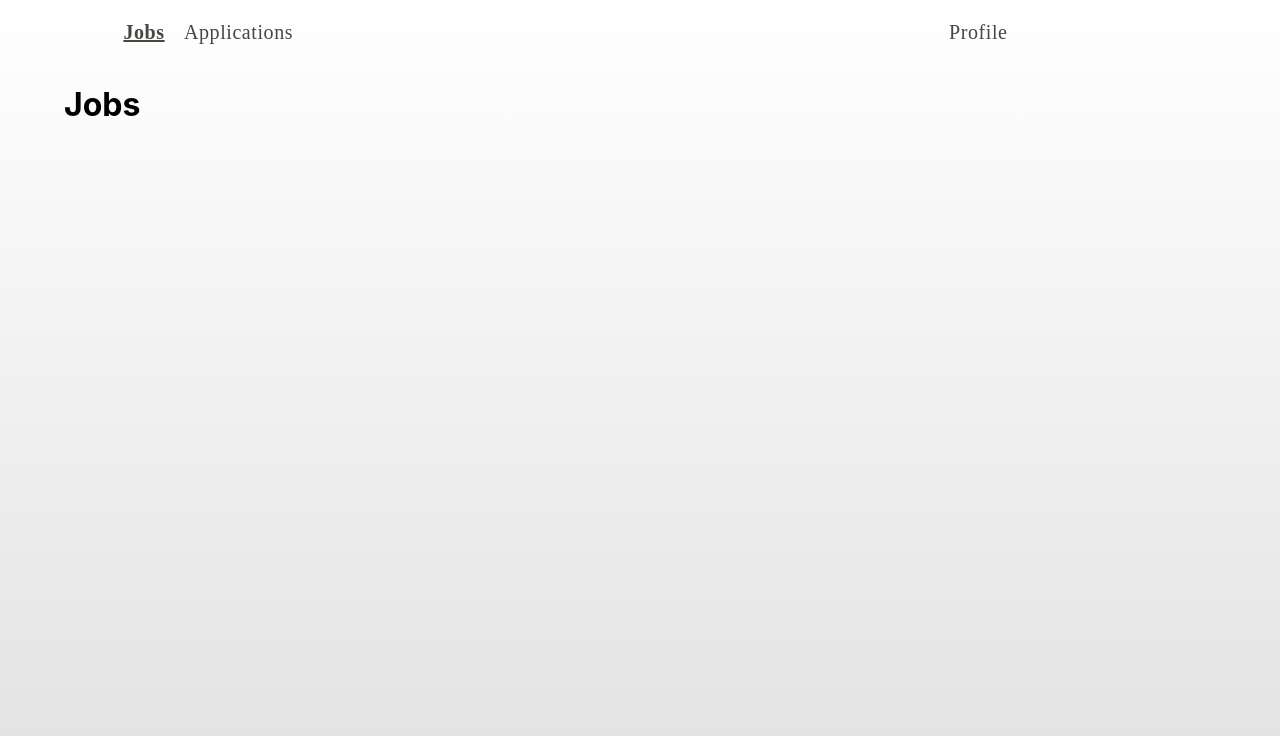
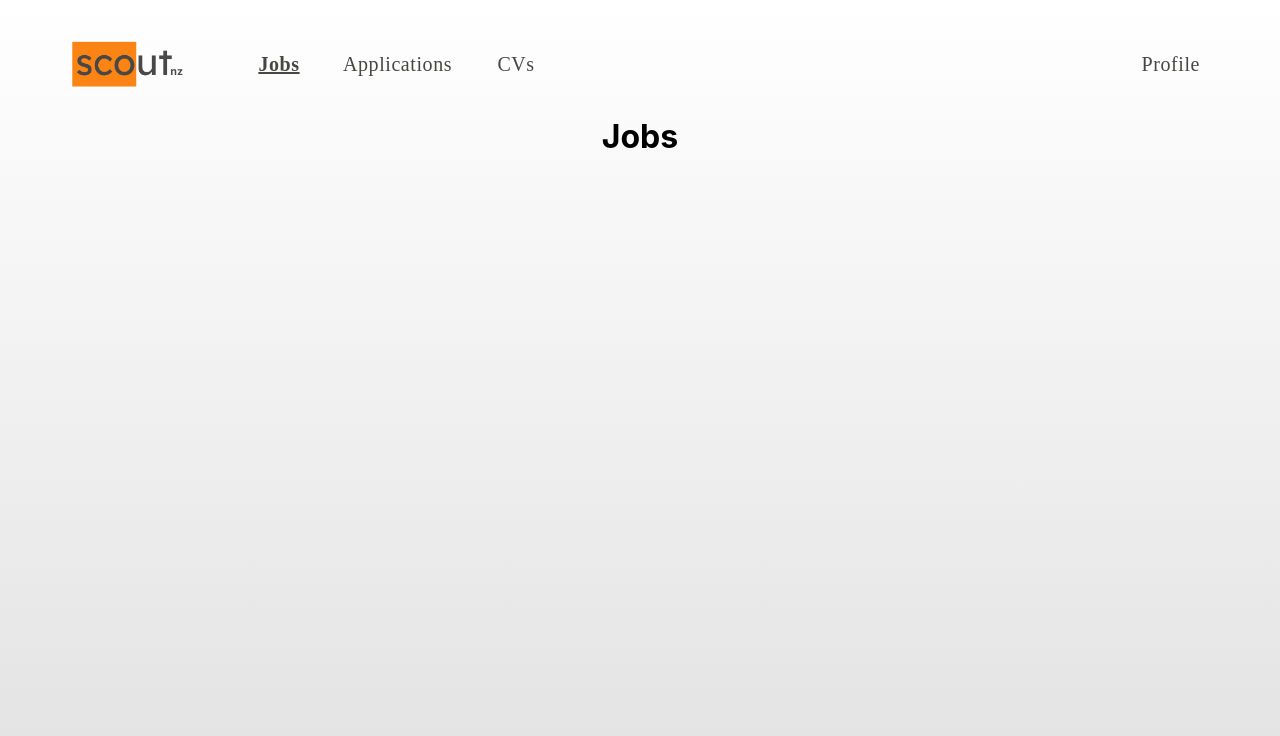
Before and after one commit to SGTkiwi/frontend, a React (Create React App) app: page / in a window 1280 px wide. Shown: the top 736 px of the page. Built offline with nearby package versions, Linux system fonts and the light colour scheme.

Commit message:
[refactor] changed the spacing and added logo

```diff
--- a/src/App.css
+++ b/src/App.css
@@ -25,7 +25,7 @@
 }
 /* App.css */
 .website-container {
-  width: 1440px;
+  width: 1920px;
   height: 1024px;
   margin: 0 auto; /* Center the container horizontally on the page */
   overflow: hidden; /* Optional: Hide content overflowing the fixed size */
--- a/src/App.js
+++ b/src/App.js
@@ -11,32 +11,27 @@ import Application from "./components/applicationpage/Application";
 import Profile from "./components/profilepage/Profile";
 import { AppBar, Button, Container, Toolbar } from "@mui/material";
 import { useState } from "react";
+import Logo from "./resources/images/LogoNavBar";
+import CV from "./components/cvpage/cv";
 
 function App() {
-  const [selectedButton, setSelectedButton] = useState(false);
-
-  const handleButton = () => {
-    setSelectedButton((prevButton) => !prevButton);
-  };
   const location = useLocation();
 
   const isButtonActive = (path) => {
     return location.pathname === path;
   };
-  const selectedLinkStyles = {
-    fontWeight: "bold", // Make text bold
-    textDecoration: "underline", // Underline text
-  };
+
   return (
-    <Container className="website-container">
+    <Container maxWidth={false} className="website-container" sx={{maxWidth:1440}}>
       <AppBar
         position="static"
-        sx={{ background: "transparent", boxShadow: "none" }}
+        sx={{ background: "transparent", boxShadow: "none", paddingTop: 4, margin: "0 auto",}}
       >
-        <Container>
+        <Container maxWidth={false}>
           <Toolbar>
+            <Logo />
             <Button
-              sx={{ textTransform:"none",fontSize:20, fontFamily:"Poppins", color: "#484640" }}
+              sx={{ ml:8,textTransform:"none",fontSize:20, fontFamily:"Poppins", color: "#484640" }}
               component={NavLink}
               to="/"
               className={isButtonActive("/") ? "selected-link" : ""}
@@ -44,7 +39,7 @@ function App() {
               Jobs
             </Button>
             <Button
-              sx={{ textTransform:"none", fontSize: 20, fontFamily: "Poppins", color: "#484640" }}
+              sx={{ ml:3,textTransform:"none", fontSize: 20, fontFamily: "Poppins", color: "#484640" }}
               component={NavLink}
               to="/application"
               className={isButtonActive("/application") ? "selected-link" : ""}
@@ -52,7 +47,16 @@ function App() {
               Applications
             </Button>
             <Button
-              sx={{ textTransform:"none", ml:80, fontSize: 20, fontFamily: "Poppins", color: "#484640" }}
+              sx={{ ml:3,textTransform:"none", fontSize: 20, fontFamily: "Poppins", color: "#484640" }}
+              component={NavLink}
+              to="/cv"
+              className={isButtonActive("/cv") ? "selected-link" : ""}
+
+            >
+              CVs
+            </Button>
+            <Button
+              sx={{ textTransform:"none", marginLeft:"auto", fontSize: 20, fontFamily: "Poppins", color: "#484640" }}
               component={NavLink}
               to="/profile"
               className={isButtonActive("/profile") ? "selected-link" : ""}
@@ -66,6 +70,7 @@ function App() {
         <Route path="/" element={<Jobs />} />
         <Route path="/application" element={<Application />} />
         <Route path="/profile" element={<Profile />} />
+        <Route path="/cv" element={<CV/>} />
       </Routes>
     </Container>
   );
--- a/src/components/applicationpage/Application.js
+++ b/src/components/applicationpage/Application.js
@@ -1,7 +1,7 @@
 const Application = () => {
   return (
     <>
-      <h1>Application</h1>
+      <h1 style={{ textAlign: "center" }}>Application</h1>
     </>
   );
 }
--- /dev/null
+++ b/src/components/cvpage/cv.js
@@ -0,0 +1,9 @@
+const CV = () => {
+  return (
+    <>
+      <h1 style={{ textAlign: "center" }}>CV</h1>
+    </>
+  );
+}
+
+export default CV;
--- a/src/components/jobpage/Jobs.js
+++ b/src/components/jobpage/Jobs.js
@@ -1,7 +1,7 @@
 const Jobs = () => {
   return (
     <>
-      <h1>Jobs</h1>
+      <h1 style={{ textAlign: "center" }}>Jobs</h1>
     </>
   );
 }
--- a/src/components/profilepage/Profile.js
+++ b/src/components/profilepage/Profile.js
@@ -1,7 +1,7 @@
 const Profile = () => {
   return (
     <>
-      <h1>Profile</h1>
+      <h1 style={{ textAlign: "center" }}>Profile</h1>
     </>
   );
 }
--- /dev/null
+++ b/src/resources/images/LogoNavBar.js
@@ -0,0 +1,13 @@
+import logo from "./scoutlogo.png";
+import styled from "@emotion/styled";
+
+const StyledLogo = styled("img")({
+    width: "111px",
+    height: "46px",
+});
+
+const Logo = () => {
+    return <StyledLogo src={logo} alt="logo" />;
+};
+
+export default Logo;
```
